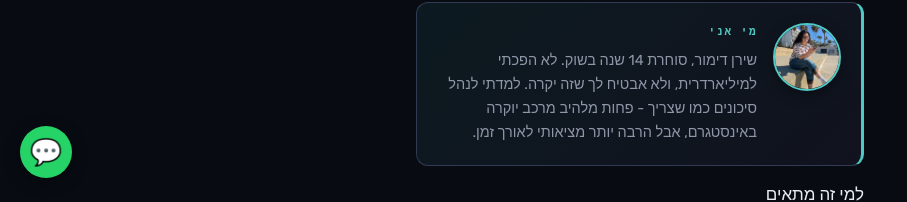
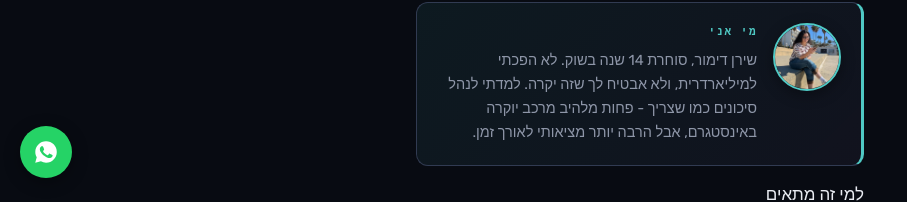
Before and after one commit to ShiranDimor/shirandimor, a Next.js app: page / in a window 1280 px wide. Shown: the part 602-804 px from the top of the page, without its empty margins (0-907 px from the left). Built offline with nearby package versions, Linux system fonts and the light colour scheme; no server answers; the database is empty.

Commit message:
Update layout.tsx

```diff
--- a/app/layout.tsx
+++ b/app/layout.tsx
@@ -12,7 +12,7 @@ export default function RootLayout({ children }: { children: React.ReactNode })
       <body>
         {children}
         <a href="https://wa.me/972547167419" target="_blank" rel="noopener noreferrer" className="wa-float-btn">
-          💬
+          <img src="/whatsapp-icon.svg" alt="וואטסאפ" width="26" height="26" />
         </a>
       </body>
     </html>
```
